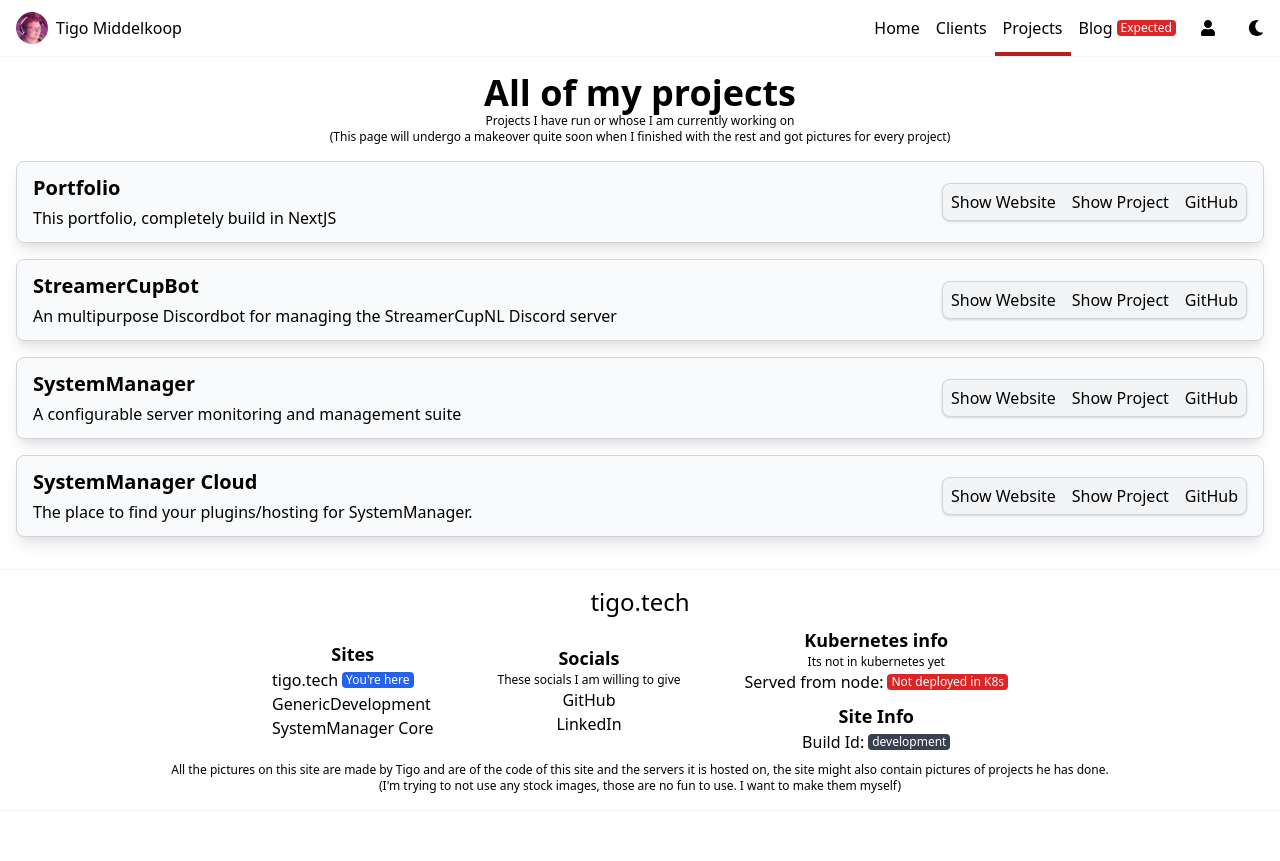
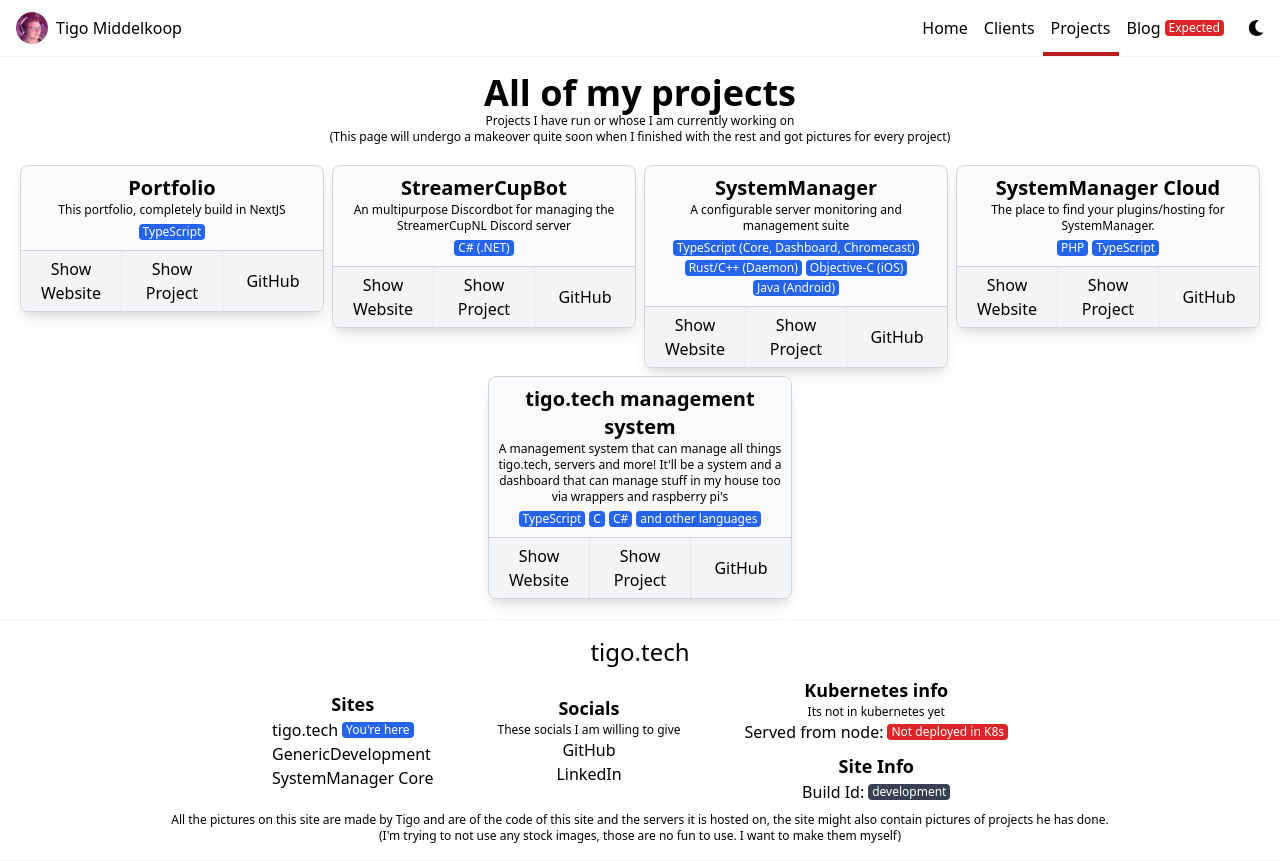
Before and after one commit to tigomiddelkoop/Portfolio, a Next.js app: page /projects in a window 1280 px wide. Before the commit the page ends 811 px from the top, so only its background shows below. Built offline with nearby package versions, Linux system fonts and the light colour scheme.

Commit message:
Changed design of projects, added a project I am starting and removed the login screen

```diff
--- /dev/null
+++ b/data/projects/tigotech.json
@@ -0,0 +1,16 @@
+{
+  "title": "tigo.tech management system",
+  "slug": "tigotech",
+  "short_description": "A management system that can manage all things tigo.tech, servers and more! It'll be a system and a dashboard that can manage stuff in my house too via wrappers and raspberry pi's",
+  "long_description": [],
+  "images": {
+    "thumbnail": "",
+    "1": "",
+    "2": "",
+    "3": ""
+  },
+  "languages": ["TypeScript", "C", "C#", "and other languages"],
+  "source_control": {
+    "github": null
+  }
+}
--- a/src/components/home/projectcard.tsx
+++ b/src/components/home/projectcard.tsx
@@ -3,6 +3,7 @@ import CardTitle from "../cardtitle";
 import CardBody from "../cardbody";
 import Button from "../button";
 import Link from "next/link"
+import Pill from "../pill";
 
 interface props {
     project: {
@@ -10,6 +11,7 @@ interface props {
         title: string,
         slug: string,
         short_description: string,
+        languages: Array<string> | string,
         url: string,
         github: string
     }
@@ -17,33 +19,37 @@ interface props {
 
 export default function Projectcard(props: props) {
     return (
+        <div className={"w-full sm:w-6/12 md:w-6/12 lg:w-4/12 xl:w-3/12 p-1 text-center items-center"}>
             <Card>
-
                 <CardBody>
-                <div className={"flex justify-between flex-col lg:flex-row items-center py-1 px-2"}>
-                    <div className={""}>
                     <Link href={"/projects/" + props.project.slug}><h1
-                            className={"text-xl mb-1 font-semibold cursor-pointer"}>{props.project.title}</h1></Link>
-                        <p className={""}>{props.project.short_description}</p>
+                        className={"font-semibold text-xl"}>{props.project.title}</h1>
+                    </Link>
+                    <p className={"text-xs"}>{props.project.short_description}</p>
+                    <div className={"flex flex-wrap justify-center my-1"}>
+                        {Array.isArray(props.project.languages) ? props.project.languages.map(language => <div
+                                className={"mx-0.5 my-0.5"}><Pill
+                                color={"info"}>{language}</Pill></div>) :
+                            <div className={"mx-0.5 my-0.5"}><Pill color={"info"}>{props.project.languages}</Pill></div>}
                     </div>
-
+                </CardBody>
                 <div
-                        className={"flex items-center bg-gray-100 border-gray-300 hover:bg-gray-200 dark:bg-gray-800 rounded-lg border dark:border-gray-600 shadow"}>
-                        <a className={"py-1.5 px-2 hover:bg-gray-900 rounded-l-lg"} href={props.project.url}>
+                    className={"flex items-center bg-gray-100 border-gray-300 dark:bg-gray-800 rounded-b-lg border-t dark:border-gray-600"}>
+                    <a className={"flex-1 py-1.5 px-2 rounded-bl-lg hover:bg-gray-200 dark:hover:bg-gray-900"} href={props.project.url}>
                         Show Website
                     </a>
                     <Link href={"/projects/" + props.project.slug}>
-                            <div className={"py-1.5 px-2 dark:hover:bg-gray-900 cursor-pointer"}>
+                        <div
+                            className={"flex-1 py-1.5 px-2 border-l border-r hover:bg-gray-200 dark:hover:bg-gray-900 cursor-pointer dark:border-gray-600"}>
                             Show Project
                         </div>
                     </Link>
-                        <a className={"py-1.5 px-2 hover:bg-gray-900 rounded-r-lg"}
+                    <a className={"flex-1 py-1.5 px-2 hover:bg-gray-200 dark:hover:bg-gray-900 rounded-br-lg"}
                        href={props.project.github}>
                         GitHub
                     </a>
                 </div>
+            </Card>
         </div>
-            </CardBody>
-        </Card>
     )
 }
--- a/src/components/navbar.tsx
+++ b/src/components/navbar.tsx
@@ -72,11 +72,6 @@ export default function Navbar(props) {
                         </div>
                     </Link>
                     <div className={"flex h-14"}>
-                        <Link href={"/login"}>
-                            <div className={navButton}>
-                                <FontAwesomeIcon className={"h-4"} icon={faUser}/>
-                            </div>
-                        </Link>
                         <button onClick={props.changeTheme} className={navButton}>
                             {props.theme == "light" ? <FontAwesomeIcon className={"h-4"} icon={faMoon}/> :
                                 <FontAwesomeIcon className={"h-4"} icon={faSun}/>}
--- a/src/pages/api/projects/index.ts
+++ b/src/pages/api/projects/index.ts
@@ -1,4 +1,5 @@
 import * as fs from "fs";
+
 export default async (req, res) => {
 
     if (req.method === "GET") {
@@ -24,7 +25,14 @@ export async function getProjects() {
         const rawFile: string = fs.readFileSync(folderPath + projectFile, {encoding: "utf8"});
         const file = JSON.parse(rawFile);
 
-        return {id: index, title: file.title, slug: file.slug, short_description: file.short_description, github: file.source_control.github}
+        return {
+            id: index,
+            title: file.title,
+            slug: file.slug,
+            short_description: file.short_description,
+            languages: file.languages,
+            github: file.source_control.github
+        }
 
     })
 
--- /dev/null
+++ b/src/pages/api/test.ts
@@ -0,0 +1,4 @@
+export default async (req, res) => {
+    res.statusCode = 502
+    res.end();
+}
--- a/src/pages/clients/index.tsx
+++ b/src/pages/clients/index.tsx
@@ -17,7 +17,7 @@ export default function index(props) {
             <h5 className={"text-xs"}>People I have worked for/with</h5>
         </div>
 
-        <div className={"flex flex-wrap text-black dark:text-white  justify-center"}>
+        <div className={"flex flex-wrap text-black dark:text-white justify-center"}>
 
 
             {props.clients.map(client => <div
@@ -29,7 +29,7 @@ export default function index(props) {
                             <div>
                                 <h3 className={"font-semibold"}>{client.name}</h3>
                                 <p className={"text-xs"}>{client.about}</p>
-                                <div className={"flex justify-center my-1"}>{client.services.map(service => <div className={"mx-0.5"}>
+                                <div className={"flex flex-wrap justify-center my-1"}>{client.services.map(service => <div className={"mx-0.5 my-0.5"}>
                                     <Pill
                                         color={"info"}>{service}</Pill>
                                 </div>)}
--- a/src/pages/login.tsx
+++ /dev/null
@@ -1,27 +0,0 @@
-import Card from "../components/card";
-import CardTitle from "../components/cardtitle";
-import CardBody from "../components/cardbody";
-import Button from "../components/button";
-import Pill from "../components/pill";
-
-export default function Login() {
-
-    return (
-        <div className={"h-screen flex items-center justify-center dark:bg-gray-800 p-4"}>
-            <div draggable={"true"} className={"w-full lg:w-4/12"}>
-                <Card>
-                    <CardTitle><span className={"mr-1"}>You need to Login</span><Pill color={"info"}>Beta</Pill></CardTitle>
-                    <CardBody>
-                        {/* Poly fill*/}
-                        <div className={"m-2"}>
-                            <input name={"username"} placeholder={"User"} type={"text"}/>
-                            <input name={"password"} placeholder={"Password"} type={"password"}/>
-                            <Button color={"info"}>Login</Button>
-                        </div>
-                    </CardBody>
-                </Card>
-            </div>
-        </div>
-    )
-
-}
--- a/src/pages/projects/index.tsx
+++ b/src/pages/projects/index.tsx
@@ -19,9 +19,9 @@ export default function index({projects}) {
                 <h5 className={"text-xs"}>(This page will undergo a makeover quite soon when I finished with the rest
                     and got pictures for every project)</h5>
             </div>
-            <div className={"flex flex-col flex-auto"}>
-                {projects.map(project => <div key={project.title} className={"flex-1 mb-4"}><Projectcard
-                    project={project}/></div>)}
+            <div className={"flex flex-wrap text-black dark:text-white justify-center"}>
+                {projects.map(project => <Projectcard key={project.title}
+                    project={project}/>)}
             </div>
         </Fragment>
     )
```
Lines whose indentation alone changed are shown as unchanged.
